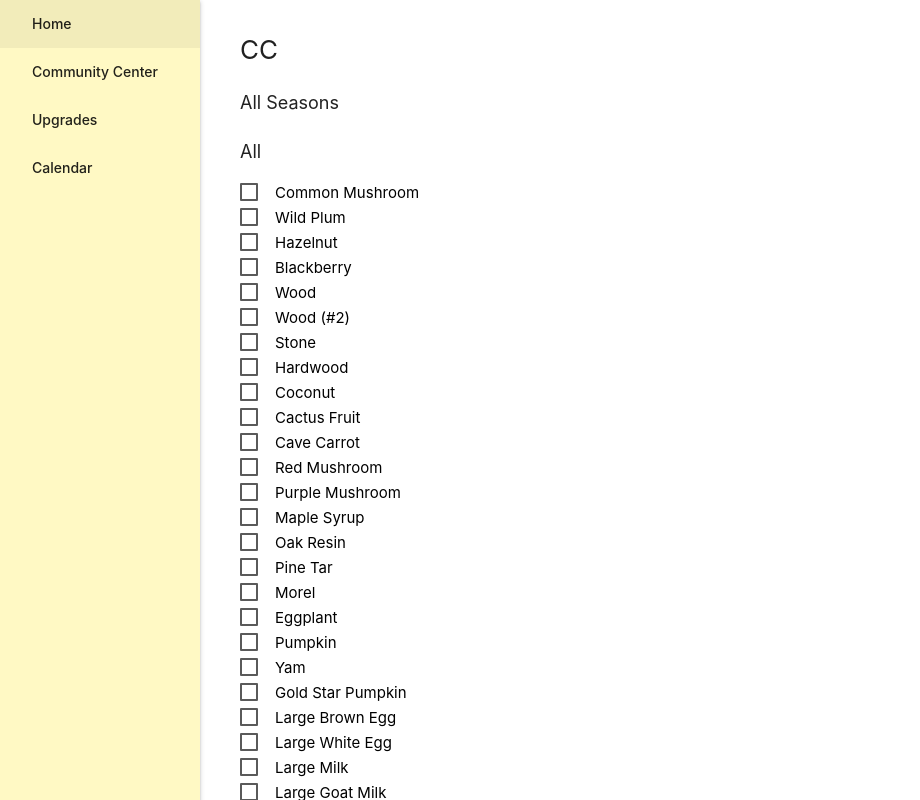
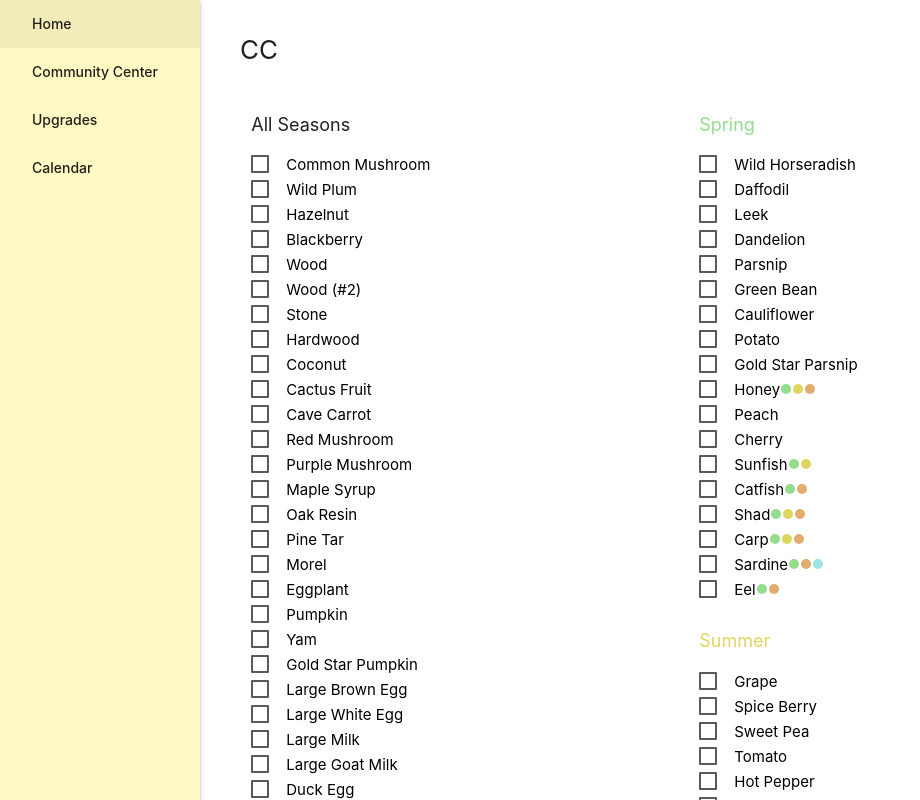
Before and after one commit to piratemermaid/sv-guide-app, a React (Create React App) app: page /community_center in a window 1280 px wide. Shown: the top 800 px of the page, without its empty margins (0-920 px from the left). Built offline with nearby package versions, Linux system fonts and the light colour scheme.

Commit message:
Implement toggle CC items

```diff
--- a/src/App.js
+++ b/src/App.js
@@ -24,26 +24,31 @@ class App extends Component {
     localStorage.setItem(globals.LS, JSON.stringify(newState));
   }
 
+  updateLS(newData, type) {
+    let newState = this.state;
+    newState[type] = newData;
+    localStorage.setItem(globals.LS, JSON.stringify(newState));
+  }
+
   toggleCCItem(id) {
-    let newCc = this.state.cc;
-    newCc[id] = !newCc[id];
+    let cc = this.state.cc;
+    this.state.cc[id] === 0 ? (cc[id] = 1) : (cc[id] = 0);
 
     let newState = this.state;
-    newState.cc = newCc;
-    this.updateData(newState);
+    newState.cc = cc;
+    this.setState(newState);
+    localStorage.setItem(globals.LS, JSON.stringify(newState));
   }
 
   componentWillMount() {
     // get data from LS
     if (Object.keys(this.state).length === 0) {
-      //   if (localStorage.getItem(globals.LS)) {
-      //     this.setState(JSON.parse(localStorage.getItem(globals.LS)));
-      //   } else {
-      //     localStorage.setItem(globals.LS, JSON.stringify(globals.DEFAULT_STATE));
-      //   }
-      const { cc, upgrades } = globals.DEFAULT_STATE;
-      this.setState({ cc, upgrades });
-      localStorage.setItem(globals.LS, JSON.stringify({ cc, upgrades }));
+      if (localStorage.getItem(globals.LS)) {
+        this.setState(JSON.parse(localStorage.getItem(globals.LS)));
+      } else {
+        localStorage.setItem(globals.LS, JSON.stringify(globals.DEFAULT_STATE));
+        this.setState(globals.DEFAULT_STATE);
+      }
     }
   }
 
--- a/src/components/CC.js
+++ b/src/components/CC.js
@@ -4,26 +4,33 @@ import { withRouter } from "react-router-dom";
 import CCItem from "./CCItem";
 import { getItemID, toTitleCase } from "../utils/utils";
 import { ccItems } from "../utils/ccItems";
-import { ccBundles } from "../utils/ccBundles";
+// import { ccBundles } from "../utils/ccBundles";
 
 const CC = props => {
   function renderItems(season) {
     const { params } = props.match;
-    if (Object.keys(params).length === 0 || params.season === season) {
+    if (
+      Object.keys(params).length === 0 ||
+      params.season === season ||
+      season === "all"
+    ) {
       let i = -1;
       return (
         <div>
-          <h3 className={season}>{toTitleCase(season)}</h3>
+          <h3 className={season}>
+            {season === "all" ? "All Seasons" : toTitleCase(season)}
+          </h3>
           {ccItems.map(item => {
             if (item.season === season || item.season.includes(season)) {
+              const id = getItemID(item.name, "cc");
               i++;
               return (
                 <CCItem
                   key={i}
                   info={item}
-                  checked={props.cc[i] === 1}
+                  checked={props.cc[id] === 1}
                   toggleCCItem={props.toggleCCItem}
-                  id={getItemID(item.name, "cc")}
+                  id={id}
                 />
               );
             }
@@ -38,12 +45,15 @@ const CC = props => {
   return (
     <div>
       <h2>CC</h2>
-      <h3>All Seasons</h3>
-      {renderItems("all")}
-      {renderItems("spring")}
-      {renderItems("summer")}
-      {renderItems("fall")}
-      {renderItems("winter")}
+      <div className="row">
+        <div className="col s6">{renderItems("all")}</div>
+        <div className="col s6">
+          {renderItems("spring")}
+          {renderItems("summer")}
+          {renderItems("fall")}
+          {renderItems("winter")}
+        </div>
+      </div>
     </div>
   );
 };
--- a/src/components/CCItem.js
+++ b/src/components/CCItem.js
@@ -10,7 +10,6 @@ const CCItem = props => {
   }
 
   function handleCheck(id) {
-    console.log(id);
     props.toggleCCItem(id);
   }
 
@@ -20,7 +19,7 @@ const CCItem = props => {
         <input
           type="checkbox"
           checked={props.checked ? "checked" : ""}
-          onChange={() => handleCheck(props.id)}
+          onChange={() => handleCheck(props.id, name)}
         />
         <span className="checkbox">{name}</span>
       </label>
```
